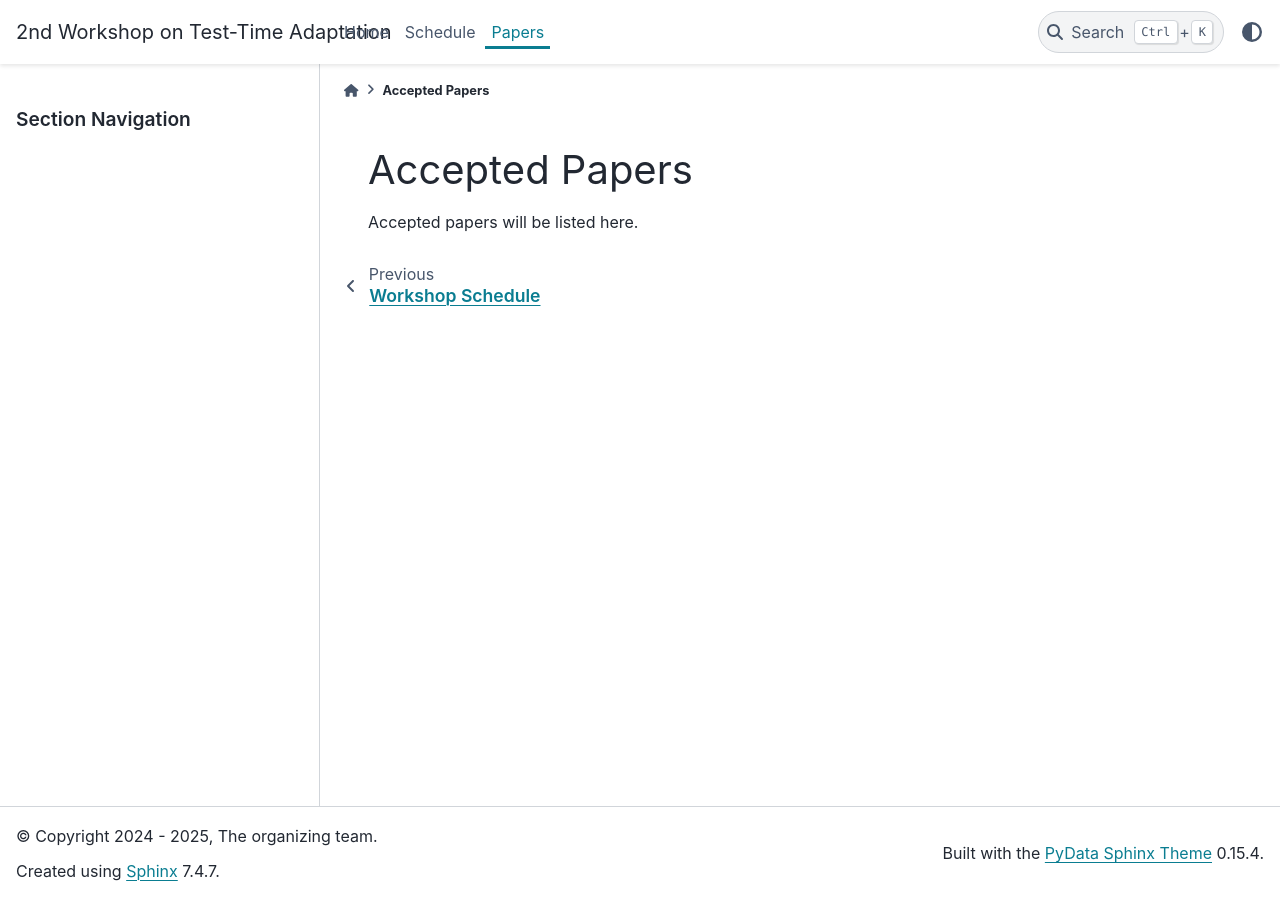
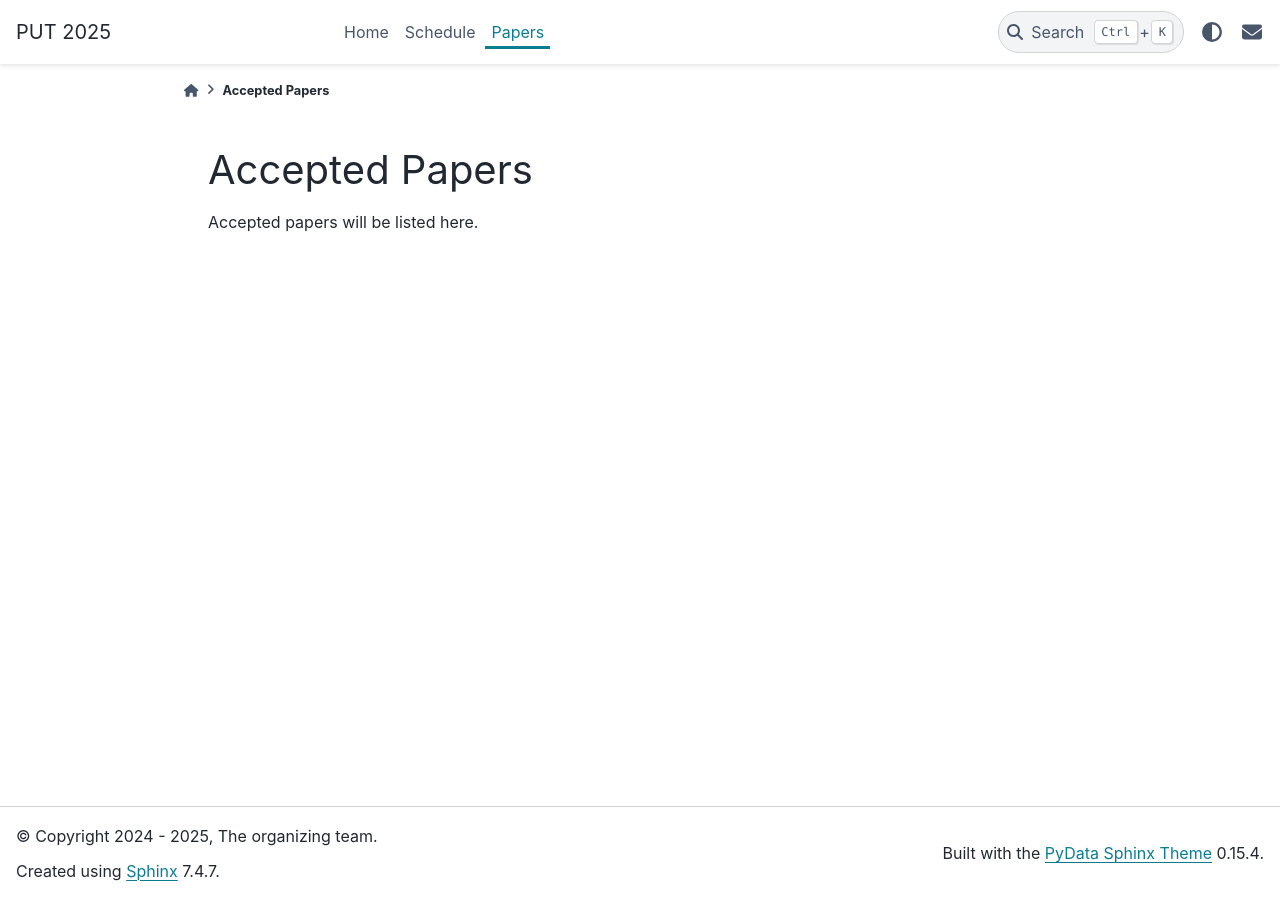
Before and after one commit to tta-icml2025/tta-icml2025.github.io, a Sphinx documentation site: the page built from docs/source/papers.rst, in a window 1280 px wide. Built offline with Sphinx 7.4.7 and the PyData theme 0.15.4, drawn with Linux system fonts in a browser that asks for light colours; the version number could not be read and is left out.

Commit message:
cleanup and fix sidebar on mobile

```diff
--- a/docs/source/_static/css/custom.css
+++ b/docs/source/_static/css/custom.css
@@ -1,24 +1,3 @@
-.navbar-brand {
-    display: flex;
-    align-items: center;
-}
-
-.title {
-    margin-top: auto!important;
-    margin-bottom: auto!important;
-}
-
-.navbar-toggler {
-    margin-left: 10px;
-    order: -1;
-}
-
-@media (max-width: 960px){
-    .bd-sidebar {
-        display: none;
-    }
-}
-
 .people {
     display: grid;
     grid-template-columns: repeat(4, minmax(0, 1fr));
--- a/docs/source/conf.py
+++ b/docs/source/conf.py
@@ -16,12 +16,24 @@ from typing import List
 
 try:
     import render_papers
-
     render_papers.main()
 except Exception:
     print("Did not update papers.rst")
 
-autodoc_mock_imports = ["numpy", "torch", "torchvision", "surgeon_pytorch"]
+try:
+    import pkg_resources
+    print("\nPackage versions:")
+    with open("../requirements.txt") as f:
+        requirements = [line.strip() for line in f if line.strip()]
+        for package in requirements:
+            try:
+                version = pkg_resources.get_distribution(package).version
+                print(f"{package}: {version}")
+            except pkg_resources.DistributionNotFound:
+                print(f"{package}: Not installed")
+except Exception as e:
+    print(f"Could not print package versions: {e}")
+
 
 
 def get_years(start_year=2021):
@@ -81,6 +93,11 @@ html_theme = "pydata_sphinx_theme"
 
 # https://pydata-sphinx-theme.readthedocs.io/en/latest/user_guide/configuring.html
 html_theme_options = {
+    "logo": {
+        "text": "PUT 2025",
+       #  "image_light": "logo.png",
+        # "image_dark": "_static/logo-dark.png",
+    },
     "nosidebar": True,
     "icon_links": [
         {
@@ -90,7 +107,6 @@ html_theme_options = {
         },
     ],
     "external_links": [
-        # {"name": "Home", "url": "https://shift-happens-benchmark.github.io/"}
     ],
     "collapse_navigation": False,
     "navigation_depth": 4,
@@ -102,15 +118,7 @@ html_theme_options = {
 #html_logo = "logo.png"
 
 # Remove the search field for now
-html_sidebars = {"**": ["sidebar-nav-bs.html"]}
-
-html_theme_options = {
-    "logo": {
-        "text": "2nd Workshop on Test-Time Adaptation",
-       #  "image_light": "logo.png",
-        # "image_dark": "_static/logo-dark.png",
-    }
-}
+html_sidebars = {"**" : []}  # Empty dictionary to remove all sidebars
 
 html_show_sourcelink = False
 
--- a/requirements.txt
+++ /dev/null
@@ -1,5 +0,0 @@
-pre-commit
-sphinx
-sphinx_autodoc_typehints
-sphinx_copybutton
-pydata_sphinx_theme
```
Also changed, not shown: docs/requirements.txt (+4 -4 lines), 12 other files.
